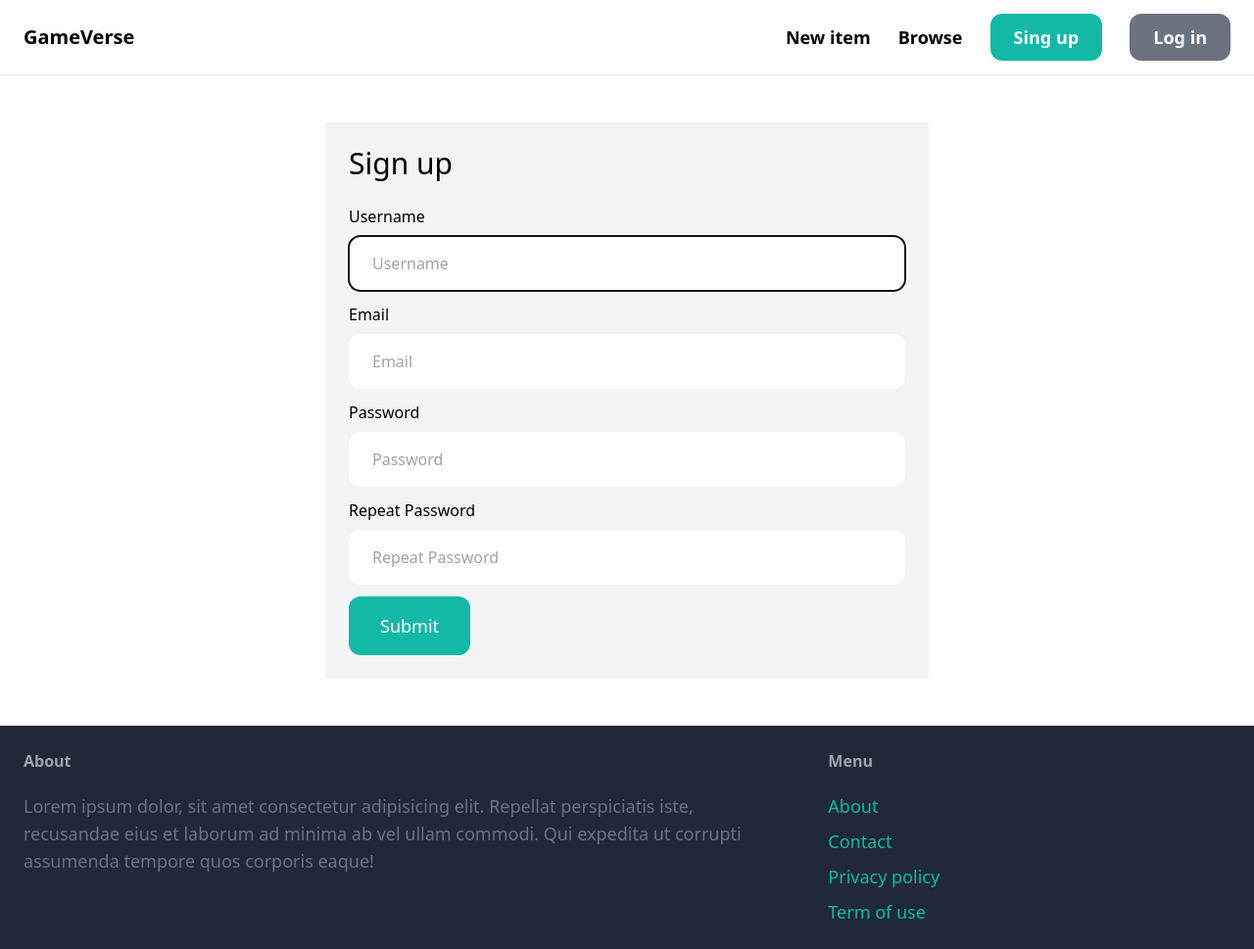
After one commit to nightmere33/E-Commerce-Website-Django, a Django app: page /signup/ in a window 1280 px wide. The commit adds this page. Shown: the whole page at 98% size. Run offline with Django 5.2, Linux system fonts and the light colour scheme; some libraries are stand-ins or nearby versions.

Commit message:
sign up added

```diff
--- /dev/null
+++ b/core/forms.py
@@ -0,0 +1,20 @@
+from django import forms
+from django.contrib.auth.forms import UserCreationForm
+from django.contrib.auth.models import User
+
+class SignUpForm(UserCreationForm):
+    class Meta:
+        model = User
+        fields = ('username', 'email', 'password1', 'password2')
+
+    username = forms.CharField(widget=forms.TextInput(attrs=
+                                                     {'class': 'w-full py-4 px-6 rounded-xl ', 'placeholder': 'Username'}))
+
+    email = forms.CharField(widget=forms.EmailInput(attrs=
+                                                     {'class': 'w-full py-4 px-6 rounded-xl ', 'placeholder': 'Email'}))
+
+    password1 = forms.CharField(widget=forms.PasswordInput(attrs=
+                                                     {'class': 'w-full py-4 px-6 rounded-xl ', 'placeholder': 'Password'}))
+
+    password2 = forms.CharField(widget=forms.PasswordInput(attrs=
+                                                     {'class': 'w-full py-4 px-6 rounded-xl ', 'placeholder': 'Repeat Password'}))
--- a/core/templates/core/base.html
+++ b/core/templates/core/base.html
@@ -5,18 +5,18 @@
     <meta name="viewport" content="width=device-width, initial-scale=1.0">
 
     <script src="https://cdn.tailwindcss.com"></script>
-    <title>{% block title %} {%endblock %} | Puddle</title>
+    <title>{% block title %} {%endblock %} | GameVerse</title>
 </head>
 
 <body>
     <nav class="py-6 px-6 flex justify-between items-center border-b border-gray-200">
-        <a href="/" class="text-xl font-semibold">Puddle</a>
+        <a href="/" class="text-xl font-semibold">GameVerse</a>
 
         <div class="space-x-6">
             <a href="#" class="text-lg font-semibold hover:text-gray-500">New item</a>
             <a href="#" class="text-lg font-semibold hover:text-gray-500">Browse</a>
 
-            <a href="#" class="px-6 py-3 text-lg font-semibold bg-teal-500 text-white rounded-xl hover:bg-teal-700">Sing up</a>
+            <a href="{% url 'core:signup' %}" class="px-6 py-3 text-lg font-semibold bg-teal-500 text-white rounded-xl hover:bg-teal-700">Sing up</a>
             <a href="#" class="px-6 py-3 text-lg font-semibold bg-gray-500 text-white rounded-xl hover:bg-gray-700">Log in</a>
 
 
@@ -49,7 +49,7 @@
                     <a href="#" class="text-lg text-teal-500 hover:text-teal-700">About</a>
                 </li>
                 <li>
-                    <a href="{% url 'contact' %}" class="text-lg text-teal-500 hover:text-teal-700">Contact</a>
+                    <a href="{% url 'core:contact' %}" class="text-lg text-teal-500 hover:text-teal-700">Contact</a>
                 </li>
                 <li>
                     <a href="#" class="text-lg text-teal-500 hover:text-teal-700">Privacy policy</a>
--- /dev/null
+++ b/core/templates/core/signup.html
@@ -0,0 +1,50 @@
+{% extends 'core/base.html' %}
+
+{% block title%} Sign up {% endblock %}
+{% block content %}
+
+<div class="w-1/2 my-6 mx-auto p-6 bg-gray-100 rounded-cl">
+    <h1 class="mb-6 text-3xl "> Sign up </h1>
+
+    <form method="POST" action=".">
+        {% csrf_token %}
+
+
+        <div class="mb-3">
+            <label class="inline-block mb-2"> Username</label><br>
+            {{form.username}}
+
+        </div>
+        <div class="mb-3">
+            <label class="inline-block mb-2"> Email</label><br>
+            {{form.email}}
+
+        </div>
+        <div class="mb-3">
+            <label class="inline-block mb-2"> Password</label><br>
+            {{form.password1}}
+
+        </div>
+        <div class="mb-3">
+            <label class="inline-block mb-2">Repeat Password</label><br>
+            {{form.password2}}
+
+        </div>
+
+        {% if form.errors or form.non_field_errors%}
+            <div class="mb-3 p-6 bg-red-100 rounded-xl">
+                {% for field in form%}
+                    {{field.errors}}
+                {% endfor%}
+                {{ form.non_field_errors }}
+            </div>
+        {% endif %}
+        <button class="py-4 px-8 text-lg bg-teal-500 hover:bg-teal-700 rounded-xl text-white">Submit </button>
+
+
+    </form>
+
+</div>
+
+
+{%endblock%}
--- /dev/null
+++ b/core/urls.py
@@ -0,0 +1,11 @@
+from django.urls import path
+from . import views
+
+app_name = 'core'
+
+urlpatterns=[
+
+    path('', views.index, name='index'),
+    path('contact/', views.contact, name='contact'),
+    path('signup/', views.signup, name='signup'),
+]
--- a/core/views.py
+++ b/core/views.py
@@ -1,5 +1,6 @@
-from django.shortcuts import render
+from django.shortcuts import render,redirect
 from item.models import Category,Item
+from .forms import SignUpForm
 # Create your views here.
 
 def index(request):
@@ -13,3 +14,17 @@ def index(request):
 
 def contact(request):
     return render(request, 'core/contact.html')
+
+def signup(request):
+    if request.method =='POST':
+        form = SignUpForm(request.POST)
+        if form.is_valid():
+            form.save()
+            return redirect('/login/')
+    else:
+
+        form = SignUpForm()
+
+    return render(request, 'core/signup.html', {
+        'form': form,
+    })
--- a/puddle/urls.py
+++ b/puddle/urls.py
@@ -16,13 +16,13 @@ Including another URLconf
 """
 from django.contrib import admin
 from django.urls import path,include
-from core.views import index,contact
+
 from django.conf import settings
 from django.conf.urls.static import static
 urlpatterns = [
-    path('', index, name='index'),  # URL for the index view
+    path('', include('core.urls')),  # URL for the index view
     path('item/', include('item.urls')),  # Include item app URLs
     path('admin/', admin.site.urls),
-    path('contact/', contact, name='contact'),  # URL for the contact view
+
 
 ] + static(settings.MEDIA_URL , document_root = settings.MEDIA_ROOT)
```
Also changed, not shown: db.sqlite3.
